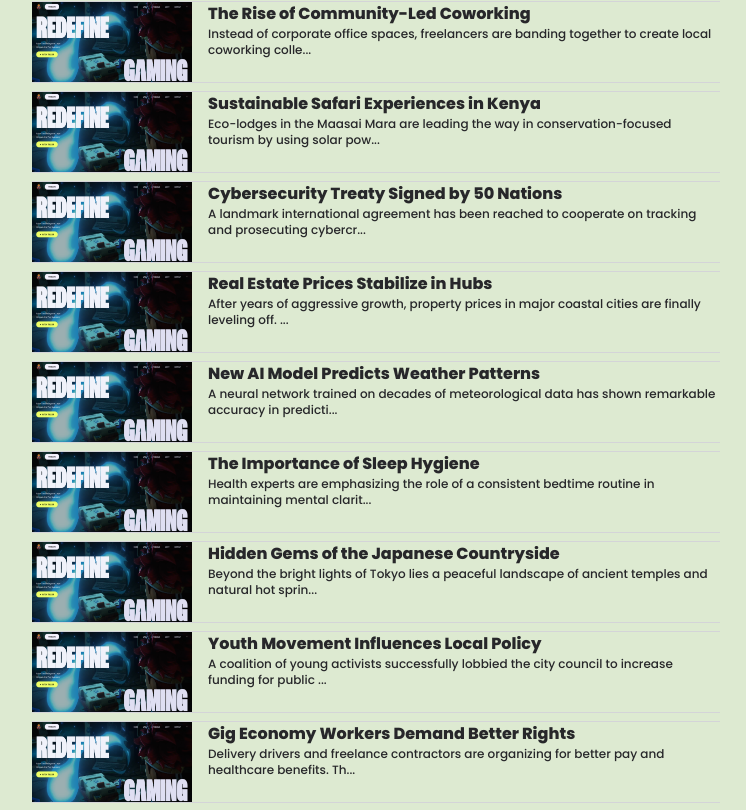
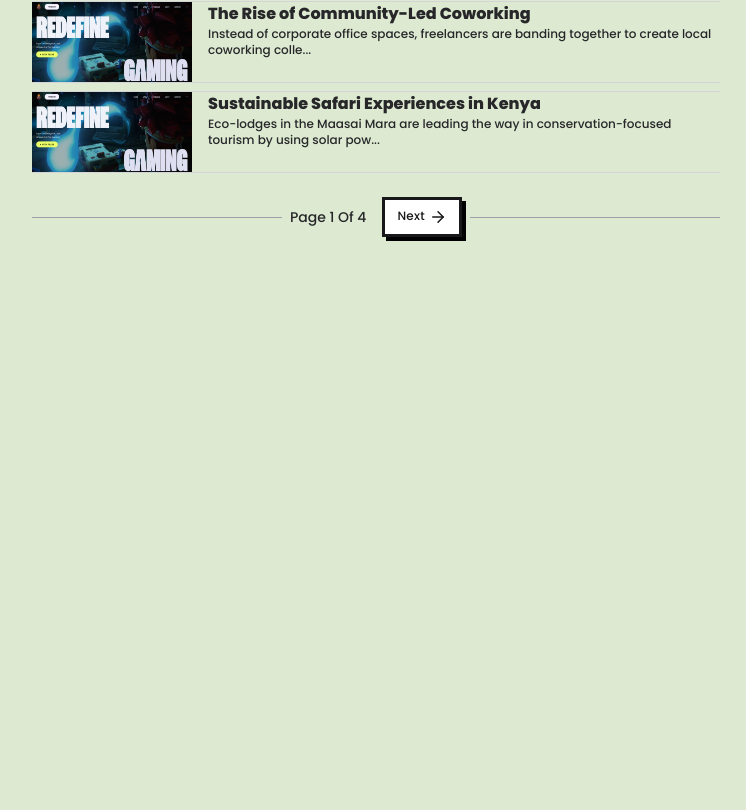
Before and after one commit to thenoobchad/chidisblog, a Next.js app: page / in a window 1280 px wide. Shown: the part 2038-2848 px from the top of the page, without its empty margins (136-882 px from the left). After the commit the page ends 2299 px from the top, so only its background shows below. Built offline with nearby package versions, Linux system fonts and the light colour scheme.

Commit message:
feat:pagination

```diff
--- /dev/null
+++ b/app/[[...page]]/layout.tsx
@@ -0,0 +1,11 @@
+export default function BlogLayout({
+	children,
+}: Readonly<{
+	children: React.ReactNode;
+}>) {
+	return (
+
+			<div>{children}</div>
+
+	);
+}
--- /dev/null
+++ b/app/[[...page]]/page.tsx
@@ -0,0 +1,153 @@
+import { Header } from "@/components/header";
+import { NavigationHeader } from "@/components/navigation/navigation-header";
+import PostList from "@/components/post-list";
+import Sidebar from "@/components/sidebar";
+
+import { UnderlineHeading } from "@/components/underline-heading";
+import { Posts } from "@/constants";
+import { ArrowBigLeft, ArrowLeft, ArrowRight } from "lucide-react";
+
+
+import Image from "next/image";
+import Link from "next/link";
+
+type PostType = {
+	id: string;
+	tag: string;
+	title: string;
+	slug: string;
+	content: string;
+};
+
+type Props = {
+	params: Promise<{ page: string[] }>;
+	searchParams: Promise<{ tag?: string }>;
+};
+
+export default async function Home({ params, searchParams }: Props) {
+	const { page } = await params;
+	const postsPerPage = 15;
+	const currentPage = page && page[0] ? parseInt(page[0]) : 1;
+
+
+	//calculate the range
+	const indexOfLastPost = currentPage * postsPerPage;
+	const indexOfFirstPost = indexOfLastPost - postsPerPage;
+
+	const { tag } = await searchParams;
+
+	const posts = await new Promise<PostType[]>((resolve) => {
+		return setTimeout(() => resolve(Posts), 2000);
+	});
+
+	const currentPosts = posts.slice(indexOfFirstPost, indexOfLastPost);
+
+	console.log("this is the tag",tag)
+
+	const totalPages = Math.ceil(posts.length / postsPerPage);
+
+	const filteredPost = tag
+		? currentPosts.filter((post) => post.tag.toLowerCase() === tag)
+		: currentPosts;
+
+	return (
+		<>
+			<Header />
+			<NavigationHeader posts={posts} />
+			<main className="w-full max-w-5xl mx-auto  flex flex-col lg:flex lg:flex-row relative">
+				<div className="flex justify-start px-10 items-center py-6 gap-6 overflow-hidden w-full flex-col lg:w-3/4">
+					<div className="flex flex-row gap-2 items-center w-full">
+						<h4 className="text-sm font-bold uppercase">feat. </h4>
+						<div className="w-full h-px bg-zinc-300" />
+					</div>
+					{tag === undefined && <FeaturedPost />}
+
+					<div className="flex flex-row gap-2 items-center w-full">
+						<h4 className="text-sm font-bold uppercase whitespace-nowrap">
+							{tag === undefined ? <p>Recent news</p> : <p>{tag}</p>}{" "}
+						</h4>
+						<div className="w-full h-px bg-zinc-300" />
+					</div>
+
+					<PostList posts={filteredPost} />
+
+					<div className="flex flex-row gap-2 items-center w-full">
+						<div className="w-full h-px bg-zinc-400" />
+
+						<div className="text-sm capitalize whitespace-nowrap flex gap-4 items-center">
+							{currentPage > 1 && (
+								<Link
+									className="bg-white text-zinc-900 px-3 py-2  border-3 border-zinc-900 text-xs shadow-[4px_4px_0px_#000] w-fit active:scale-98 active:shadow-[0px_0px_0px_#000] tracking-wide flex gap-1 whitespace-nowrap"
+									href={`${currentPage - 1 === 1 ? "" : currentPage - 1}`}>
+									<ArrowLeft size={18} /> Prev
+								</Link>
+							)}
+
+							<p>
+								Page {currentPage} of {totalPages}
+							</p>
+
+							{currentPage < totalPages && (
+								<Link
+									className="bg-white text-zinc-900 px-3 py-2  border-3 border-zinc-900 text-xs shadow-[4px_4px_0px_#000] w-fit active:scale-98 active:shadow-[0px_0px_0px_#000] tracking-wide flex gap-1 whitespace-nowrap"
+									href={`${currentPage + 1}`}>
+									Next
+									<ArrowRight size={18} />
+								</Link>
+							)}
+						</div>
+						<div className="w-full h-px bg-zinc-400" />
+					</div>
+				</div>
+				<div className="top-0 lg:w-1/4 relative w-full overflow-hidden">
+					<div className="flex justify-start px-10 items-center py-6 lg:px-0 gap-2 overflow-hidden w-full flex-col ">
+						<Sidebar />
+					</div>
+				</div>
+			</main>
+		</>
+	);
+}
+
+const FeaturedPost = async () => {
+	const [post] = await new Promise<PostType[]>((resolve) => {
+		return resolve(Posts);
+	});
+
+	return (
+		<div className="w-full relative">
+			<Link href={`/blog/${post.slug}`}>
+				<div className="h-68 md:h-88 lg:h-100 lg: w-full bg-zinc-700 flex">
+					<Image
+						src={"/images/imagebg.png"}
+						alt="image"
+						width={700}
+						height={700}
+						className="bg-contain"
+					/>
+				</div>
+
+				<button className=" text-zinc-50 px-6 py-0.5 font-bold text-xs shadow-[3px_3px_0px_#000] w-fit active:scale-98 tracking-wide absolute top-4 left-4 z-10 bg-red-500">
+					<p className="uppercase font-extrabold"> {post.tag}</p>
+				</button>
+
+				<UnderlineHeading size="text-lg" text={`${post.title}`} />
+			</Link>
+			<p className="text-sm font-light">{post.content.slice(0, 180)}...</p>
+			<p className=" capitalize text-xs my-1 text-zinc-500">Dec 20 - Chuddi</p>
+			{/* <div className="flex justify-between px-2">
+				<div className="flex items-center gap-2">
+					<Heart className="text-zinc-500" size={20} />
+					<span className="text-xs text-zinc-500">354</span>
+				</div>
+				<div className="flex items-center gap-2">
+					<MessageCircle className="text-zinc-500" size={20} />
+					<span className="text-xs text-zinc-500">54</span>
+				</div>
+				<div>
+					<Share2 size={20} className="text-zinc-500" />
+				</div>
+			</div> */}
+		</div>
+	);
+};
--- a/app/page.tsx
+++ /dev/null
@@ -1,118 +0,0 @@
-import { Header } from "@/components/header";
-import { NavigationHeader } from "@/components/navigation/navigation-header";
-import PostList from "@/components/post-list";
-import Sidebar from "@/components/sidebar";
-
-import { UnderlineHeading } from "@/components/underline-heading";
-import { Posts } from "@/constants";
-
-import { Heart, MessageCircle, Share2 } from "lucide-react";
-import Image from "next/image";
-import Link from "next/link";
-
-
-type PostType = {
-	id: string;
-	tag: string;
-	title: string;
-	slug: string;
-	content: string;
-};
-
-
-export default async function Home({
-	searchParams
-}: {
-	searchParams: Promise<{tag?: string, query?: string}>;
-}) {
-	const {tag} = (await searchParams) || ""
-	const {query} = (await searchParams) || ""
-
-	const posts = await new Promise<PostType[]>((resolve) => {
-		return setTimeout(() => resolve(Posts), 2000);
-	});
-
-	const data = tag
-		? posts.filter((post) => post.tag.toLowerCase() === tag)
-		: posts;
-
-	const filteredPosts = data.filter((post) => {
-		return post.title.toLowerCase().includes(query!) || post.content.toLowerCase().includes(query!)
-
-	})
-
-	return (
-		<>
-			<Header />
-			<NavigationHeader posts={posts} />
-			<main className="w-full max-w-5xl mx-auto  flex flex-col lg:flex lg:flex-row relative">
-				<div className="flex justify-start px-10 items-center py-6 gap-6 overflow-hidden w-full flex-col lg:w-3/4">
-					<div className="flex flex-row gap-2 items-center w-full">
-						<h4 className="text-sm font-bold uppercase">feat. </h4>
-						<div className="w-full h-px bg-zinc-300" />
-					</div>
-					<FeaturedPost />
-
-					<div className="flex flex-row gap-2 items-center w-full">
-						<h4 className="text-sm font-bold uppercase">Recent </h4>
-						<div className="w-full h-px bg-zinc-300" />
-					</div>
-
-						<PostList posts={data} />
-
-					<div className="flex flex-row gap-2 items-center w-full">
-						<h4 className="text-sm font-bold uppercase whitespace-nowrap"></h4>
-						<div className="w-full h-px bg-zinc-300" />
-					</div>
-				</div>
-				<div className="top-0 lg:w-1/4 relative w-full overflow-hidden">
-					<div className="flex justify-start px-10 items-center py-6 lg:px-0 gap-2 overflow-hidden w-full flex-col ">
-						<Sidebar />
-					</div>
-				</div>
-			</main>
-		</>
-	);
-}
-
-const FeaturedPost = async () => {
-	const [post] = await new Promise<PostType[]>(resolve => {
-		return resolve(Posts)
-	})
-
-	return (
-		<div className="w-full relative">
-			<Link href={`/blog/${post.slug}`}>
-				<div className="h-68 md:h-88 lg:h-100 lg: w-full bg-zinc-700 flex" >
-					<Image src={"/images/imagebg.png"} alt="image" width={700} height={700} className="bg-contain"/>
-				</div>
-
-				<button className=" text-zinc-50 px-6 py-0.5 font-bold text-xs shadow-[3px_3px_0px_#000] w-fit active:scale-98 tracking-wide absolute top-4 left-4 z-10 bg-red-500">
-					<p className="uppercase font-extrabold"> {post.tag}</p>
-				</button>
-
-				<UnderlineHeading
-					size="text-lg"
-					text={`${post.title}`}
-				/>
-			</Link>
-			<p className="text-sm font-light">
-				{(post.content).slice(0, 180)}...
-			</p>
-			<p className=" capitalize text-xs my-1 text-zinc-500">Dec 20 - Chuddi</p>
-			{/* <div className="flex justify-between px-2">
-				<div className="flex items-center gap-2">
-					<Heart className="text-zinc-500" size={20} />
-					<span className="text-xs text-zinc-500">354</span>
-				</div>
-				<div className="flex items-center gap-2">
-					<MessageCircle className="text-zinc-500" size={20} />
-					<span className="text-xs text-zinc-500">54</span>
-				</div>
-				<div>
-					<Share2 size={20} className="text-zinc-500" />
-				</div>
-			</div> */}
-		</div>
-	);
-};
--- a/components/navigation/navigation-header.tsx
+++ b/components/navigation/navigation-header.tsx
@@ -83,7 +83,7 @@ export const NavigationHeader = ({ posts }: { posts: PostType[] }) => {
 					/>
 
 					{isOpen && query.length > 0 && (
-						<ul className="absolute left-18 top-18 z-50 bg-amber-50 min-w-75 max-h-[100px] overflow-y-auto flex flex-col gap-2 p-2">
+						<ul className="absolute left-18 top-18 z-50 bg-amber-50 min-w-75 overflow-y-auto flex flex-col gap-2 p-2">
 							{filteredPosts.length > 0 ? (
 								filteredPosts.map((post) => (
 									<li key={post.id} className="text-xs ">
--- a/tsconfig.json
+++ b/tsconfig.json
@@ -30,7 +30,7 @@
 		".next/dev/types/**/*.ts",
 		"**/*.mts",
 		"lib/providers.tsx",
-		"app/blog/[slug]/.hg"
+		"app/[[...page]]/[page]/[slug]/.hg"
 	],
 	"exclude": ["node_modules"]
 }
```
Also changed, not shown: 1 other file (tests, documents, lock files or other folders).
